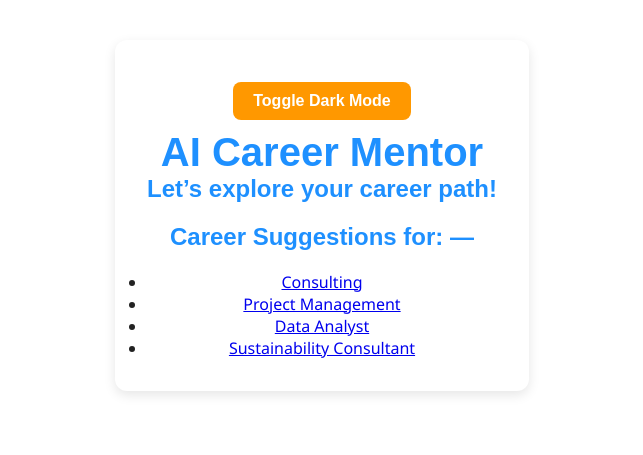
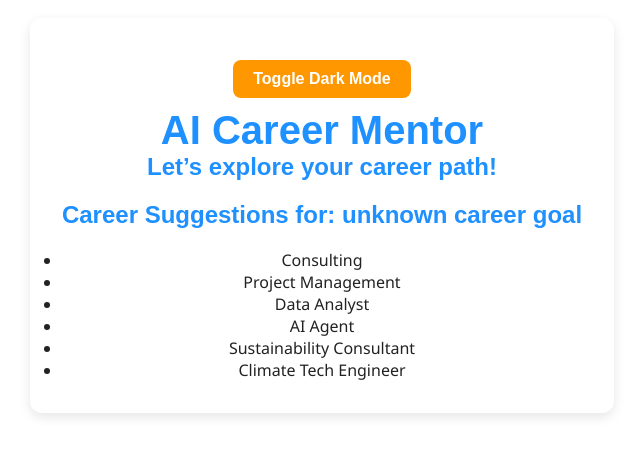
Before and after one commit to gjasmma/GJA-SMMA-AI-Career-Mentor-App, a React (Vite) app: page /career-results in a window 1280 px wide. Shown: the part 185-640 px from the top of the page, without its empty margins (318-961 px from the left). Built offline with nearby package versions, Linux system fonts and the light colour scheme.

Commit message:
Refactor CareerResults to use state and effects
Updated career options based on the selected goal and added new roles for developers, health professionals, and more. Improved the use of hooks for state management.

```diff
--- a/src/pages/CareerResults.tsx
+++ b/src/pages/CareerResults.tsx
@@ -1,45 +1,96 @@
 // src/pages/CareerResults.tsx
-import React, { useMemo } from 'react';
-import { useSearchParams, Link } from 'react-router-dom';
+import React, { useState, useEffect } from 'react';
+import { useLocation } from 'react-router-dom';
 
 const CareerResults: React.FC = () => {
-  const [searchParams] = useSearchParams();
-  const careerGoal = (searchParams.get('goal') || '').toLowerCase();
+  const [careerOptions, setCareerOptions] = useState<string[]>([]);
+  const location = useLocation();
+  const query = new URLSearchParams(location.search);
+  const careerGoal = query.get('goal') || 'unknown career goal';
 
-  const careerOptions = useMemo(() => {
-    switch (careerGoal) {
-      case 'developer':
-        return ['Frontend Developer', 'Backend Developer', 'Full Stack Developer', 'Full-Stack AI Engineer'];
-      case 'designer':
-        return ['UI/UX Designer', 'Graphic Designer', 'Creative Technologist', 'Product Designer'];
-      case 'security':
-        return ['Cybersecurity Analyst', 'Ethical Hacker (CEH)', 'IT Penetration Tester', 'AI Threat Intelligence Specialist'];
-      case 'health':
-        return ['Fitness Coach', 'Dietitian', 'Therapist', 'Medical Doctor'];
-      case 'relationships':
-        return ['Relationship Advisor', 'Relationship Coach', 'Life Coach', 'Family Therapist'];
-      case 'business':
-        return ['Global Analyst', 'Social Media Marketing Expert', 'Digital Strategist', 'Entrepreneur'];
-      case 'finance':
-        return ['Cryptocurrency Investor', 'Stock Market Advisor', 'Financial Analyst'];
-      case 'law':
-        return ['Lawyer', 'Corporate Legal Advisor', 'AI Ethics & Policy Specialist'];
-      case 'ai':
-        return ['AI Agent', 'AI Ethics Specialist', 'AI Product Manager', 'AI Research Scientist'];
-      default:
-        return ['Consulting', 'Project Management', 'Data Analyst', 'Sustainability Consultant'];
+  useEffect(() => {
+    const goal = careerGoal.toLowerCase();
+
+    if (goal === 'developer') {
+      setCareerOptions([
+        'Frontend Developer',
+        'Backend Developer',
+        'Full Stack Developer',
+        'Full-Stack AI Engineer',
+        'Blockchain Developer',
+        'Quantum Computing Researcher'
+      ]);
+    } else if (goal === 'designer') {
+      setCareerOptions([
+        'UI/UX Designer',
+        'Graphic Designer',
+        'Creative Technologist',
+        'Product Designer'
+      ]);
+    } else if (goal === 'security') {
+      setCareerOptions([
+        'Cybersecurity Analyst',
+        'Ethical Hacker (CEH)',
+        'IT Penetration Tester',
+        'Apple Security Software Developer',
+        'AI Threat Intelligence Specialist'
+      ]);
+    } else if (goal === 'health') {
+      setCareerOptions([
+        'Fitness Coach',
+        'Dietitian',
+        'Therapist',
+        'Medical Doctor',
+        'Mental Health Counselor'
+      ]);
+    } else if (goal === 'relationships') {
+      setCareerOptions([
+        'Relationship Advisor',
+        'Relationship Coach',
+        'Life Coach',
+        'Family Therapist'
+      ]);
+    } else if (goal === 'business') {
+      setCareerOptions([
+        'Global Analyst',
+        'Social Media Marketing Expert',
+        'Digital Strategist',
+        'Entrepreneur',
+        'Project Manager'
+      ]);
+    } else if (goal === 'finance') {
+      setCareerOptions([
+        'Cryptocurrency Investor',
+        'Stock Market Advisor',
+        'Financial Analyst',
+        'FinTech Product Manager'
+      ]);
+    } else if (goal === 'law') {
+      setCareerOptions([
+        'Lawyer',
+        'Corporate Legal Advisor',
+        'AI Ethics & Policy Specialist'
+      ]);
+    } else {
+      // Default / general suggestions
+      setCareerOptions([
+        'Consulting',
+        'Project Management',
+        'Data Analyst',
+        'AI Agent',
+        'Sustainability Consultant',
+        'Climate Tech Engineer'
+      ]);
     }
   }, [careerGoal]);
 
   return (
     <div className="career-result">
-      <h2>Career Suggestions for: {careerGoal || '—'}</h2>
+      <h2>Career Suggestions for: {careerGoal}</h2>
       <ul>
         {careerOptions.map((option, index) => (
           <li key={index} className="career-option">
-            <Link to={`/career-detail?career=${encodeURIComponent(option)}`}>
-              {option}
-            </Link>
+            {option}
           </li>
         ))}
       </ul>
```
